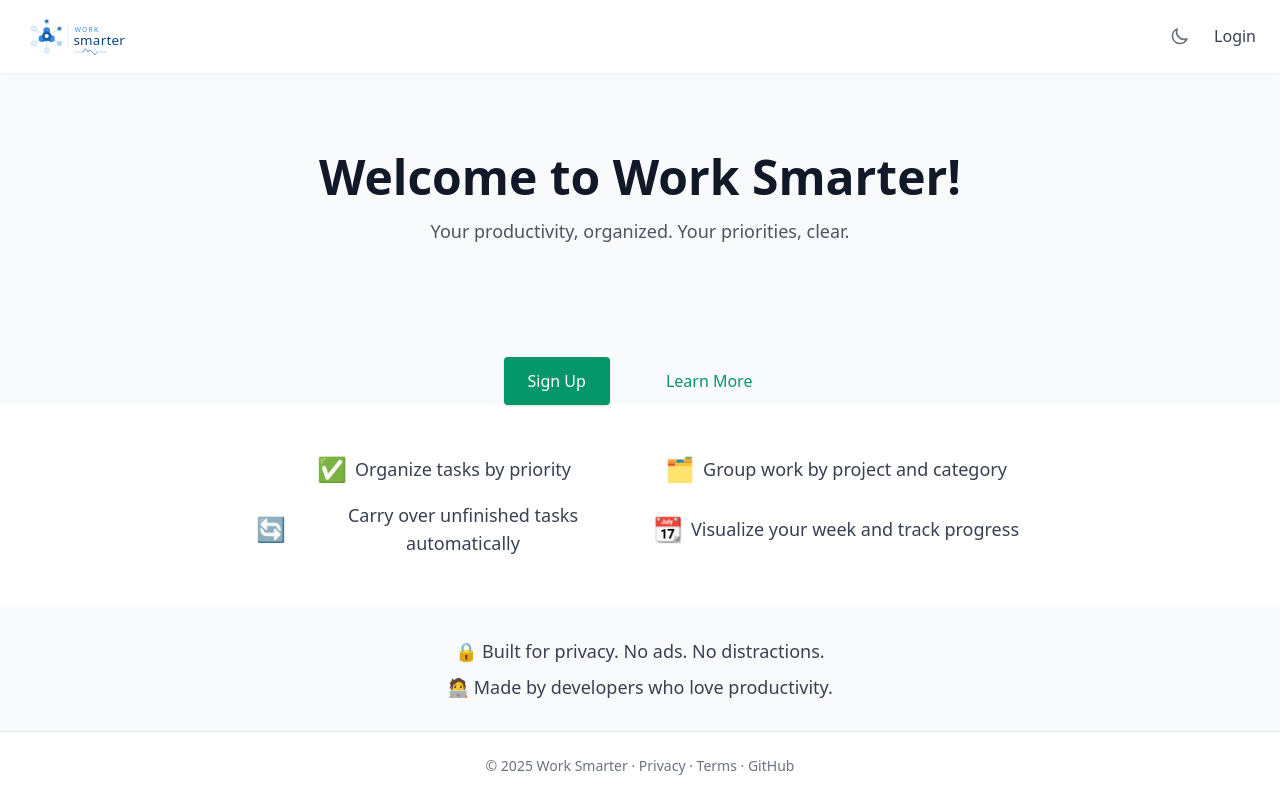
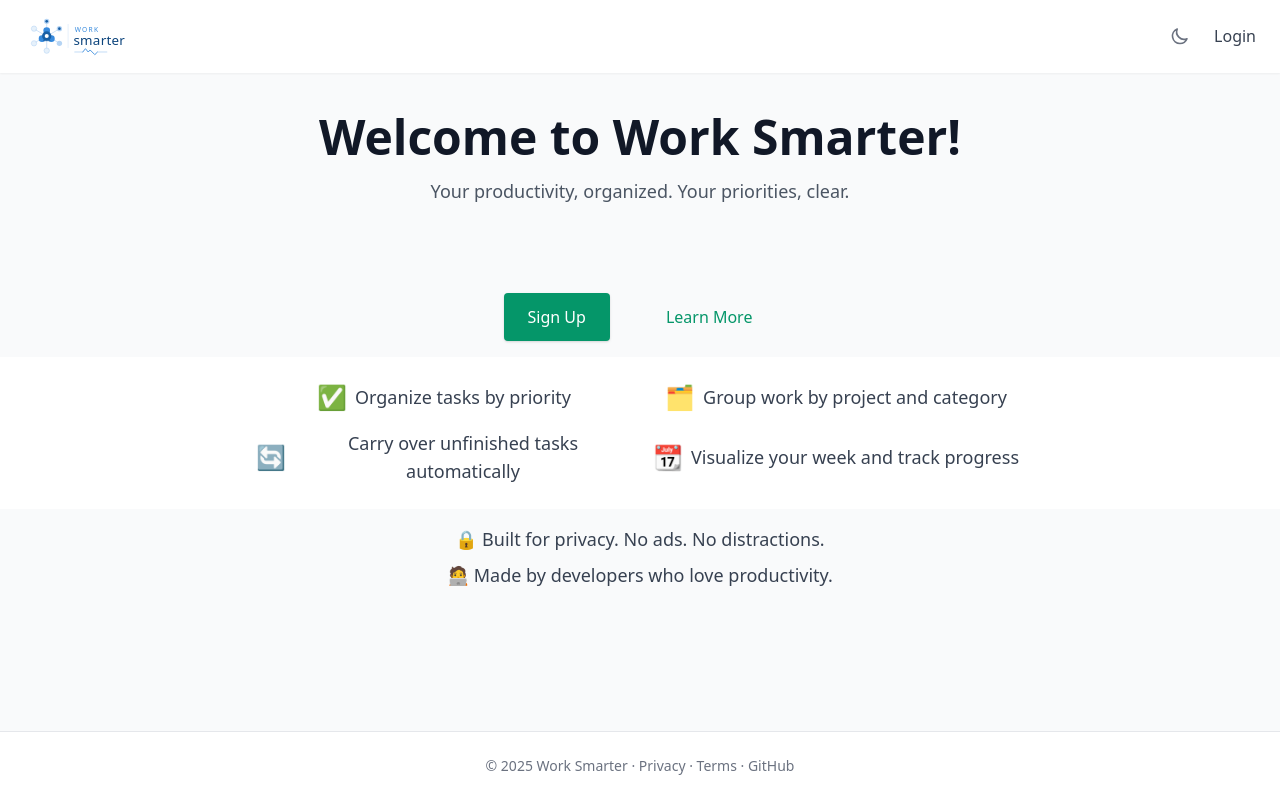
Before and after one commit to alton-michaux/work-smarter, a Next.js app in the folder frontend/: page / in a window 1280 px wide. Built offline with nearby package versions, Linux system fonts and the light colour scheme; no server answers; sample sign-in values are in the browser's storage.

Commit message:
removed unnecessary spacing/removed scroll on home page

```diff
--- a/frontend/components/shared/ActionItems.tsx
+++ b/frontend/components/shared/ActionItems.tsx
@@ -2,7 +2,7 @@ import Link from "next/link";
 
 export default function ActionItems () {
   return(
-      <section className="flex space-x-8 justify-center">
+      <section className="flex space-x-8 justify-center py-4">
         <Link href="/register" legacyBehavior>
           <a className="bg-green-600 text-white px-6 py-3 rounded shadow hover:bg-green-700 transition">Sign Up</a>
         </Link>
--- a/frontend/components/shared/FeatureList.tsx
+++ b/frontend/components/shared/FeatureList.tsx
@@ -7,7 +7,7 @@ export default function FeatureList() {
   ];
 
   return (
-    <section className="py-12 px-6 bg-white dark:bg-gray-800 text-center">
+    <section className="py-6 px-6 bg-white dark:bg-gray-800 text-center">
       <div className="grid gap-4 md:grid-cols-2 max-w-3xl mx-auto">
         {features.map(({ emoji, text }, idx) => (
           <div key={idx} className="text-lg text-gray-700 dark:text-gray-300 flex items-center justify-center space-x-2">
--- a/frontend/components/shared/Hero.tsx
+++ b/frontend/components/shared/Hero.tsx
@@ -2,7 +2,7 @@ import Link from 'next/link';
 
 export default function Hero() {
   return (
-    <section className="text-center py-20 px-6 bg-gray-50 dark:bg-gray-900">
+    <section className="text-center py-10 px-6 bg-gray-50 dark:bg-gray-900">
       <h1 className="text-4xl md:text-5xl font-extrabold text-gray-900 dark:text-gray-100 mb-4">
         Welcome to Work Smarter!
       </h1>
--- a/frontend/components/shared/PrivacyBlurb.tsx
+++ b/frontend/components/shared/PrivacyBlurb.tsx
@@ -1,6 +1,6 @@
 export default function PrivacyBlurb() {
   return (
-    <section className="text-center py-8 px-6 bg-gray-50 dark:bg-gray-900">
+    <section className="text-center py-4 px-6 bg-gray-50 dark:bg-gray-900">
       <p className="text-gray-700 dark:text-gray-300 text-lg mb-2">🔒 Built for privacy. No ads. No distractions.</p>
       <p className="text-gray-700 dark:text-gray-300 text-lg">🧑‍💻 Made by developers who love productivity.</p>
     </section>
--- a/frontend/pages/index.tsx
+++ b/frontend/pages/index.tsx
@@ -11,9 +11,9 @@ const Home = () => {
   const router = useRouter();
 
   return (
-    <div className="min-h-screen bg-gray-50 dark:bg-gray-900">
+    <div className="h-full flex flex-col bg-gray-50 dark:bg-gray-900">
       {loggedIn ? (
-        <main className="mx-auto max-w-4xl px-6 py-16">
+        <main className="mx-auto max-w-4xl px-6 py-8 w-full">
           <div className="rounded-xl border border-gray-200 dark:border-gray-700 bg-white dark:bg-gray-800 shadow-sm">
             {/* Header */}
             <div className="border-b border-gray-100 dark:border-gray-700 px-8 py-6">
```
